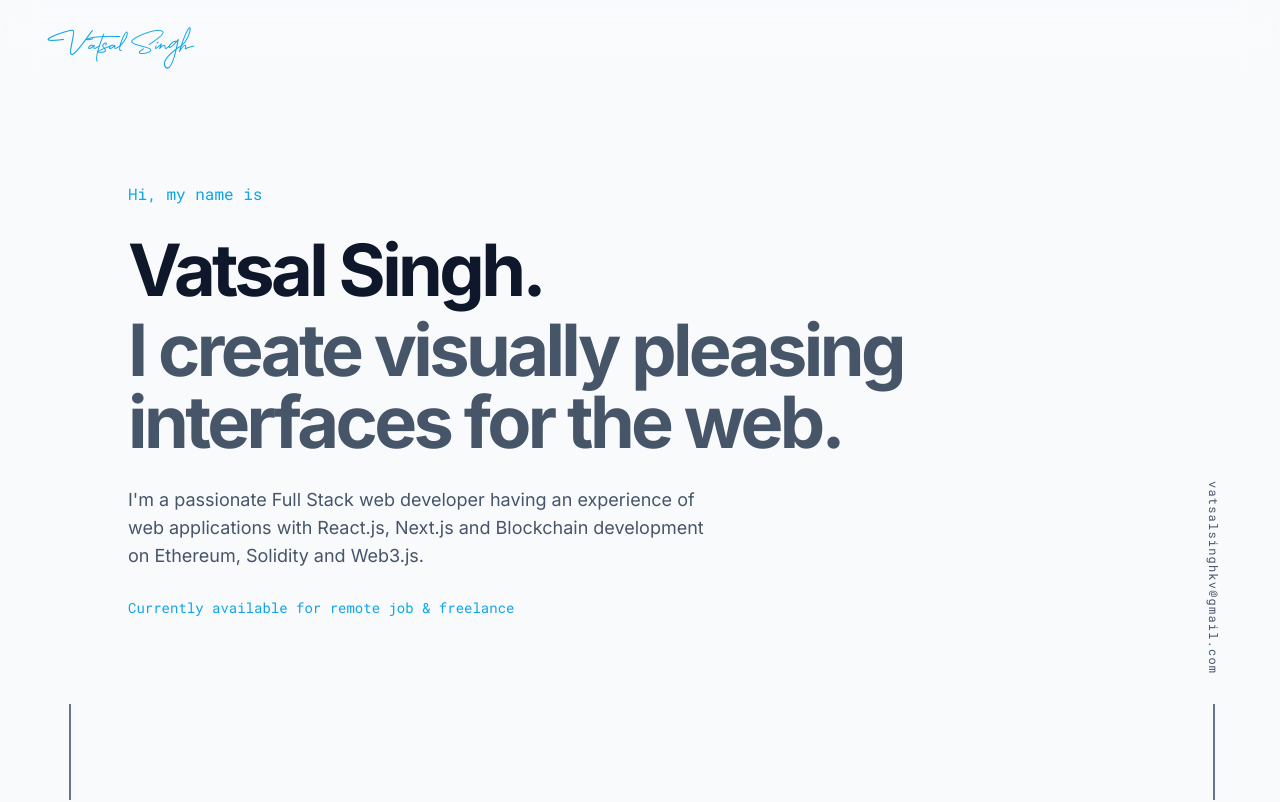
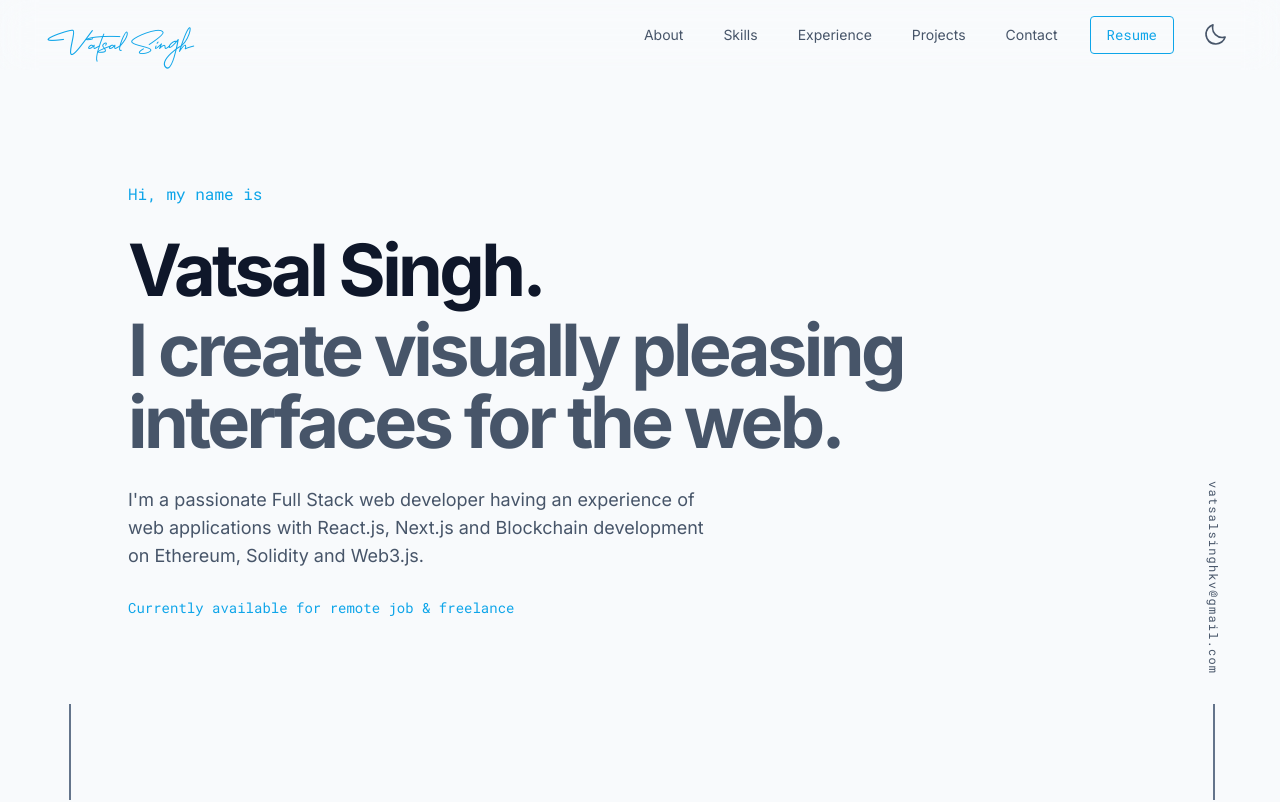
Before and after one commit to spiritdev105/my_portfolio_website, a Next.js app: page / in a window 1280 px wide. Shown: the top 802 px of the page. Built offline with nearby package versions, Linux system fonts and the light colour scheme; some icons are missing.

Commit message:
fix: navlinks visibility

```diff
--- a/containers/Navbar.tsx
+++ b/containers/Navbar.tsx
@@ -89,7 +89,7 @@ const Navbar = () => {
         }`}
       >
         <ul
-          className={`list-style-none flex flex-col gap-3 lg:gap-5 xl:gap-6 md:flex-row items-stretch md:items-center ${
+          className={`list-style-none flex flex-col gap-3 lg:gap-5 xl:gap-6 md:flex-row items-stretch md:items-center md:visible ${
             navbarCollapsed ? 'visible' : 'invisible'
           }`}
         >
```
